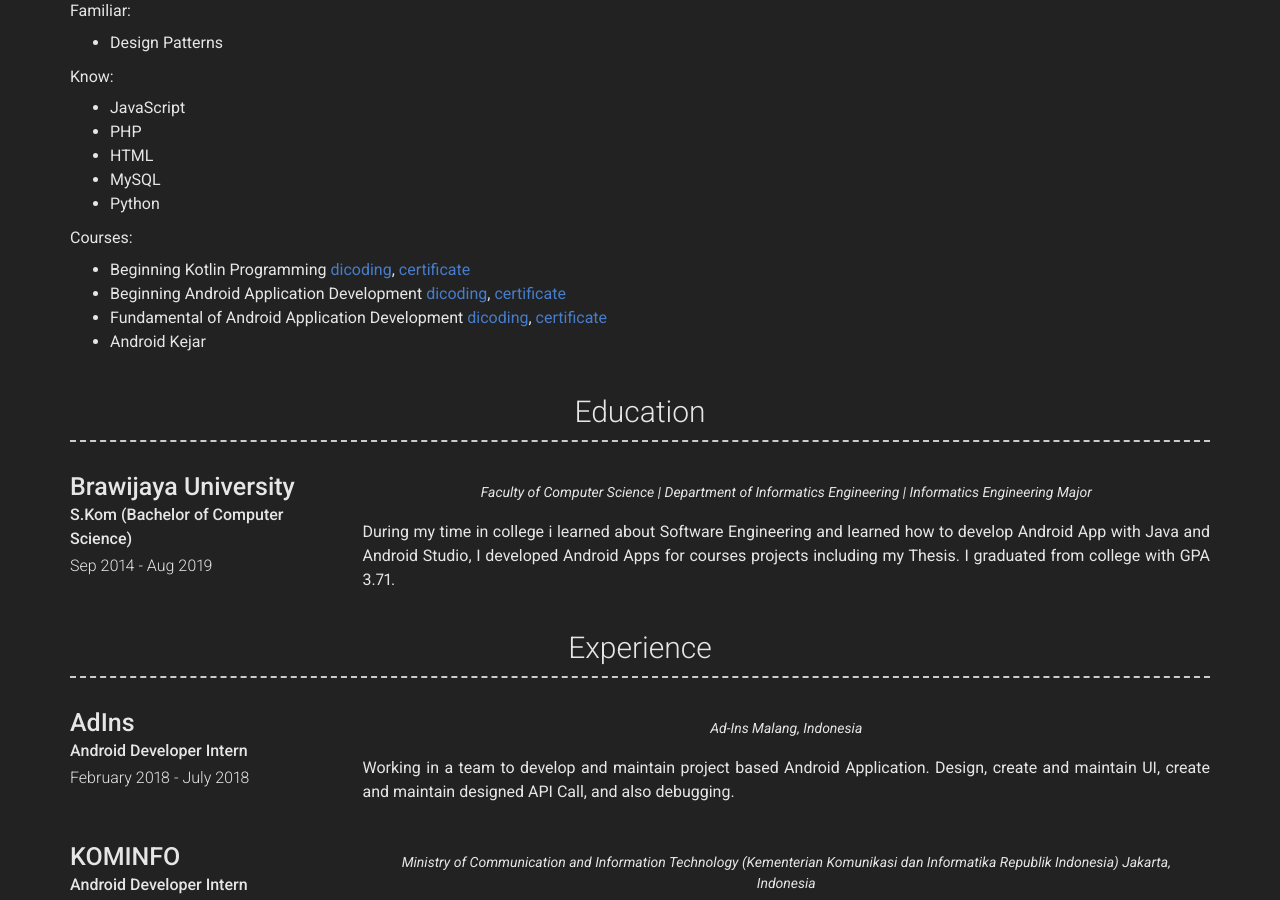
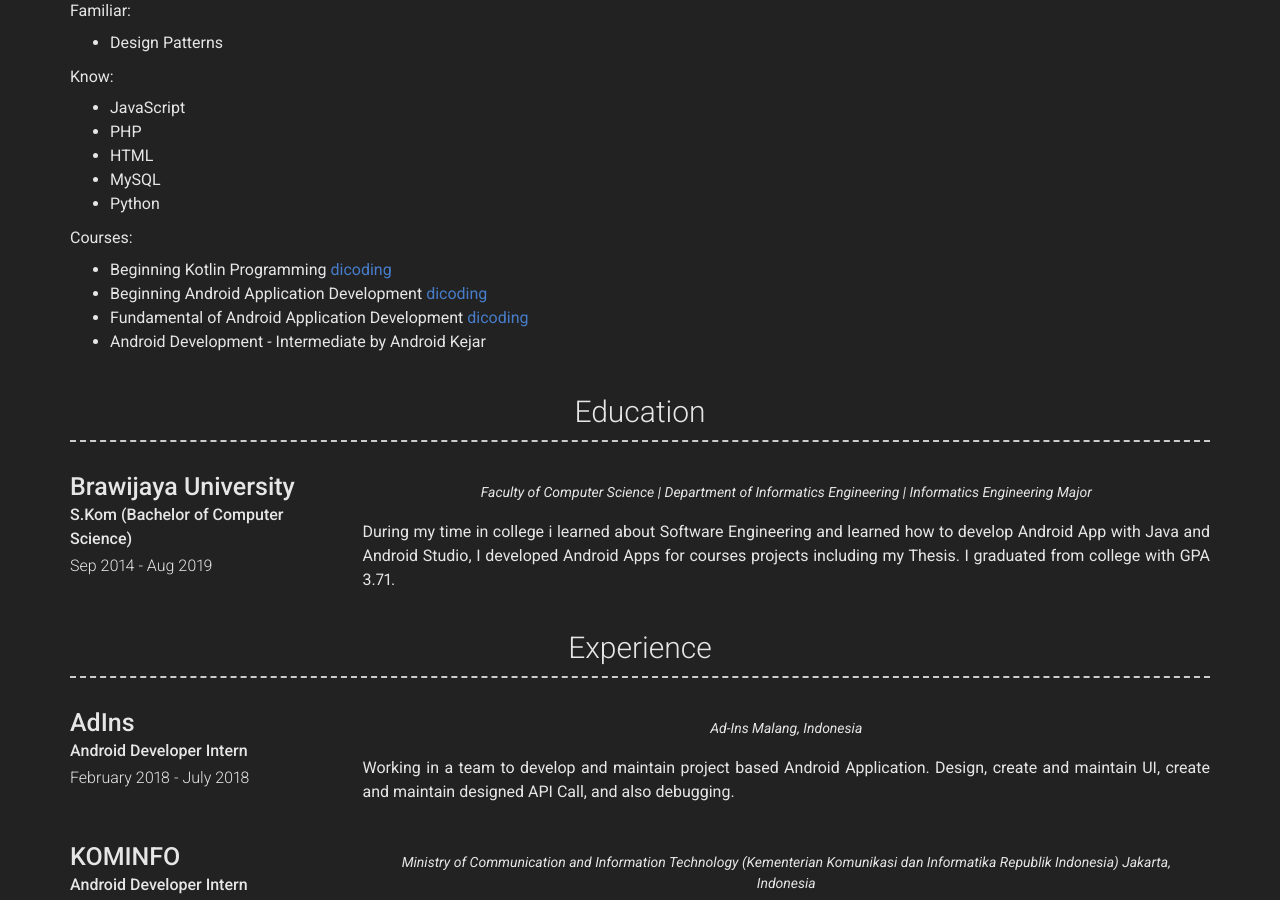
Before and after one commit to fauzanpahlawan/fauzanpahlawan.github.io, a Jekyll site: the page built from index.md, in a window 1280 px wide and 900 px high, scrolled down 480 px. Built offline with Jekyll 4.4.1, drawn with Linux system fonts in a browser that asks for light colours; nearby versions of some CDN libraries.

Commit message:
Update _config.yml
update

```diff
--- a/_config.yml
+++ b/_config.yml
@@ -67,10 +67,10 @@ about_content: | # this will include new lines to allow paragraphs
     - Python
 
   Courses:
-    - Beginning Kotlin Programming [dicoding](https://www.dicoding.com/certificates/98XW6EMG9XM3), [certificate](https://drive.google.com/open?id=1LS75ogIS8p1bYaZJwZ2GTwH-YaHWesrR)
-    - Beginning Android Application Development [dicoding](https://www.dicoding.com/certificates/GRX5G3722X0M), [certificate](https://drive.google.com/open?id=17LW88AQWxB-OuCyvs95krsxCm4KmwpRm)
-    - Fundamental of Android Application Development [dicoding](https://www.dicoding.com/certificates/0LZ0DOMNKX65), [certificate](https://drive.google.com/file/d/1HBnwuA7-YIvo8ahBOrF9ry2Pz7akxj_h/view)
-    - Android Kejar
+    - Beginning Kotlin Programming [dicoding](https://www.dicoding.com/certificates/98XW6EMG9XM3)
+    - Beginning Android Application Development [dicoding](https://www.dicoding.com/certificates/GRX5G3722X0M)
+    - Fundamental of Android Application Development [dicoding](https://www.dicoding.com/certificates/0LZ0DOMNKX65)
+    - Android Development - Intermediate by Android Kejar
 
 # Projects Section
 # projects_title: Projects #(Use this to override about projects section title)
```
